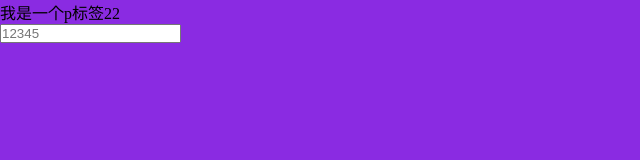
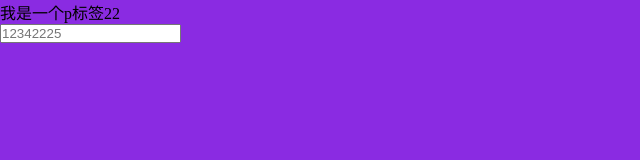
Before and after one commit to datura-lj/development-tool, a plain HTML site: page diff-so-fancy/index.html in a window 1280 px wide. Shown: the full height of the page, 0-640 px from the left. Drawn offline with Linux system fonts and the light colour scheme.

Commit message:
Update index.html
aa

```diff
--- a/diff-so-fancy/index.html
+++ b/diff-so-fancy/index.html
@@ -7,7 +7,7 @@
 <body>
 	<div id="box">
 		<p>我是一个p标签22</p>
-		<input type="text" maxlength="10" placeholder="12345" />
+		<input type="text" maxlength="10111" placeholder="12342225" />
 	</div>
 	<script type="text/javascript" src="index.js"></script>
 </body>
```
